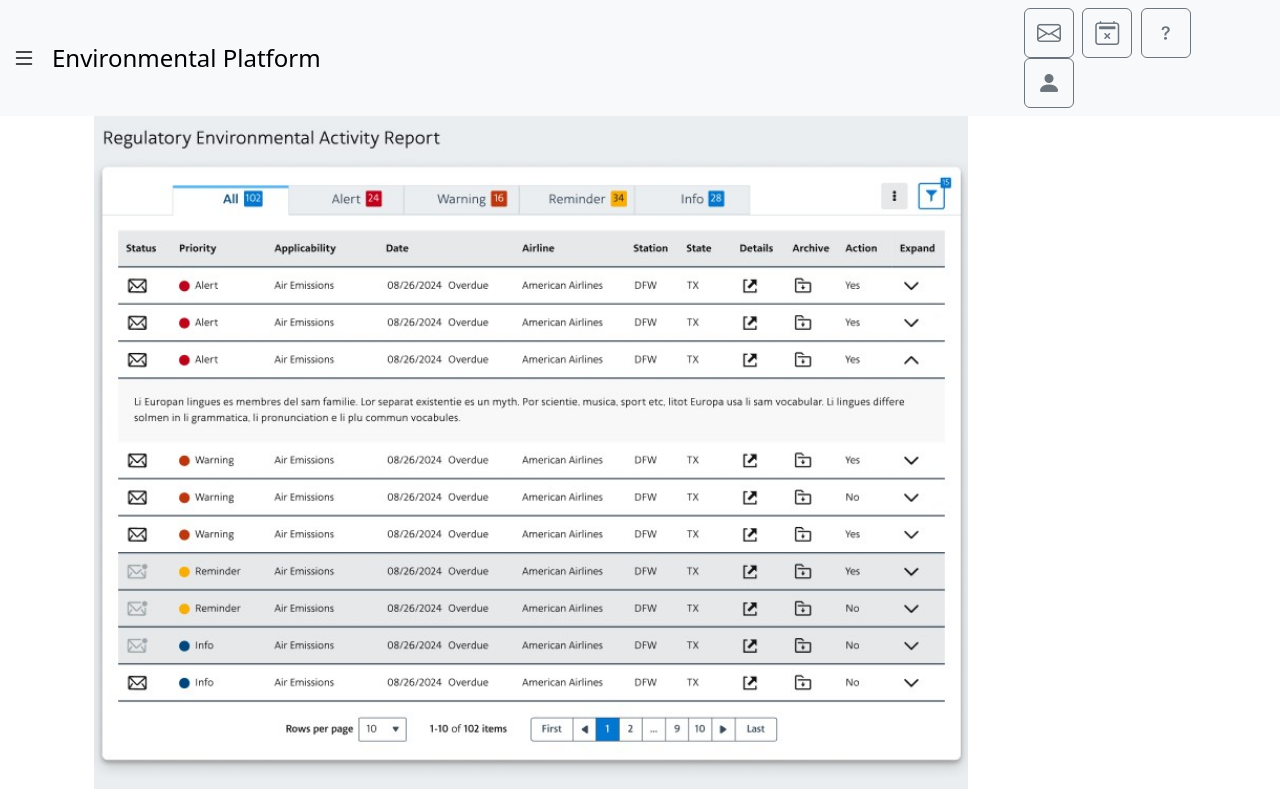
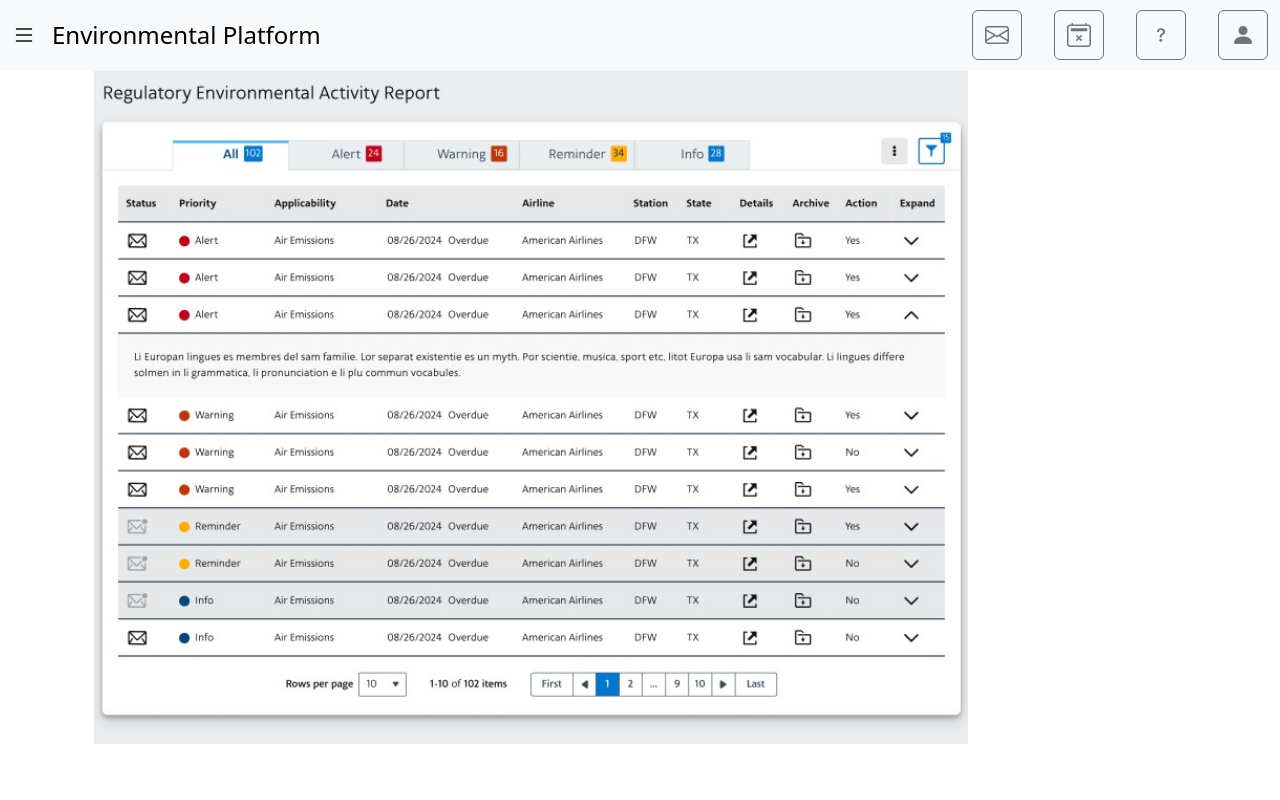
Before and after one commit to vishbal/ep-sample, an Angular app: page / in a window 1280 px wide. Built offline with nearby package versions, Linux system fonts and the light colour scheme.

Commit message:
soem styling added

```diff
--- a/src/app/core/components/header/header.component.css
+++ b/src/app/core/components/header/header.component.css
@@ -13,5 +13,5 @@
 
 .nav-container {
     text-align: left;
-    width: 85vw;
+    width: 75vw;
 }
--- a/src/app/core/components/header/header.component.html
+++ b/src/app/core/components/header/header.component.html
@@ -5,7 +5,7 @@
             <span class="navbar-toggler-icon"></span>
         </button>
     </div>
-    <div class="navbar bg-light" style="width: 80vw;">
+    <div class="navbar bg-light">
         <div class="container nav-container">
 
             <span class="navbar-brand mb-0 h2 justify-content-start ">
@@ -17,8 +17,8 @@
             </span>
         </div>
     </div>
-    <div class="col-md-2">
-        <button type="button" class="btn btn-outline-secondary" placement="bottom-end"
+    <div class="container-sm">
+        <button type="button" class="btn btn-outline-secondary" placement="bottom-start"
             ngbPopover="No new notifications to show. Check back later.." popoverTitle="NOTIFICATIONS">
             <i class="bi bi-envelope popover-icon"></i>
         </button>&nbsp;
--- a/src/app/core/components/side-nav/side-nav.component.css
+++ b/src/app/core/components/side-nav/side-nav.component.css
@@ -1,5 +1,6 @@
 .navbar-toggler-icon {
     background-color: #333; /* Customize the hamburger icon color */
+    font-size: 1rem;
   }
 
 a {
--- a/src/app/core/components/side-nav/side-nav.component.html
+++ b/src/app/core/components/side-nav/side-nav.component.html
@@ -1,7 +1,7 @@
 <div class="offcanvas offcanvas-start text-bg-dark" data-bs-scroll="true"  tabindex="-1" id="offcanvasDark"
     aria-labelledby="offcanvasDarkLabel">
     <div class="offcanvas-header">
-        <i class="bi bi-list" style="font-size: 1rem;"></i>&nbsp;
+        <i class="bi bi-list navbar-toggler-icon"></i>&nbsp;
         <h5 class="offcanvas-title fs-4" id="offcanvasDarkLabel">Environmental Platform</h5>
         <button type="button" class="btn-close btn-close-white" data-bs-dismiss="offcanvas" aria-label="Close"></button>
     </div>
```
